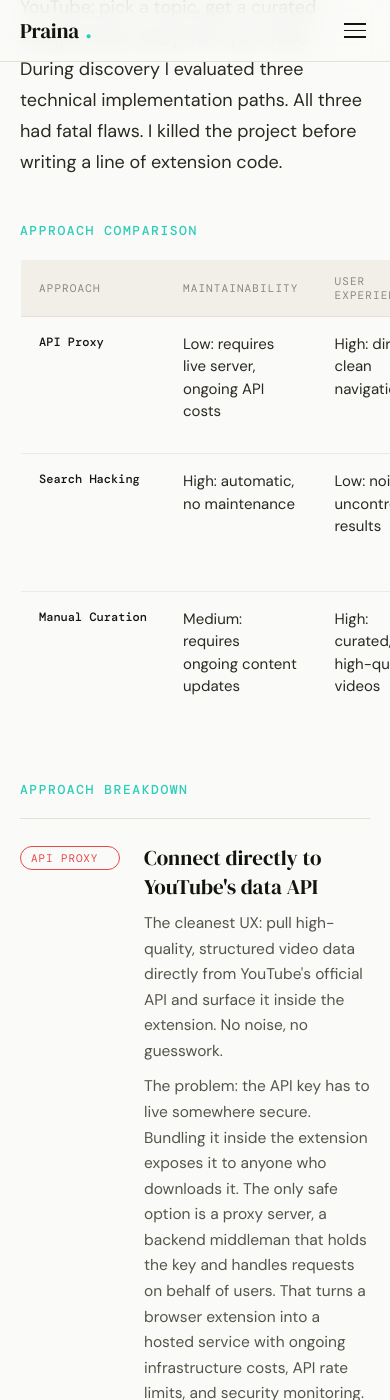
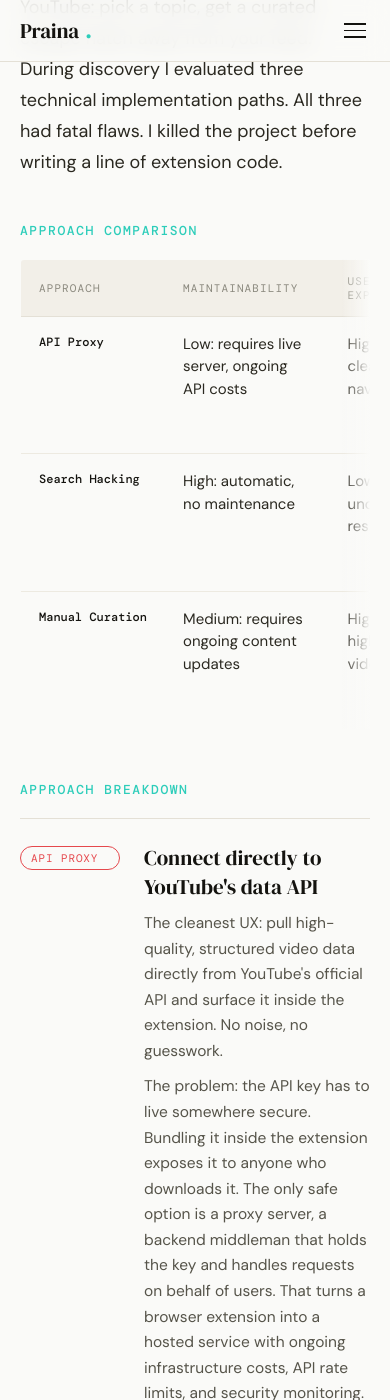
Before and after one commit to praina/praina.github.io, a Jekyll site: the page built from icebox/youtube-extension.html, in a window 390 px wide and 1400 px high, scrolled down 533 px. Built offline with Jekyll 4.4.1, drawn with Linux system fonts in a browser that asks for light colours; some web fonts are replaced.

Commit message:
Fix mobile usability issues: table overflow, testimonial truncation, section-header alignment
- Wrap comparison tables in a horizontally scrollable container with a fade hint on mobile, instead of silently clipping columns off-screen
- Fix testimonial quote truncation on mobile: real ellipsis line-clamp (5 lines) instead of an abrupt mid-word cut, footer stacks with a full-width View on LinkedIn button instead of squeezing attribution text
- Fix double horizontal padding on the What I do and Recommendations sections that misaligned their section-header numbers against every other section, and add a mobile font-size clamp to section headings so long titles no longer render edge-to-edge
- Add jekyll-dev launch config for local preview

```diff
--- a/css/style.css
+++ b/css/style.css
@@ -278,6 +278,7 @@
 
 /* ── HOME : PILLARS ─────────────────────────────────────────── */
 .pillars__section { max-width: var(--max-home); margin: 0 auto; padding: 88px var(--pad-x); }
+.pillars__section .container { padding: 0; }
 .pillars__grid { display: grid; grid-template-columns: repeat(3,1fr); gap: 24px; }
 .pillar { border-top: 3px solid var(--c-accent); padding-top: 24px; }
 .pillar__num { font-family: var(--f-mono); font-size: 12px; color: var(--c-ink-faint); margin-bottom: 14px; }
@@ -922,6 +923,8 @@
 }
 
 /* Decision matrix table */
+.table-scroll { position: relative; }
+.table-scroll__inner { overflow-x: auto; -webkit-overflow-scrolling: touch; }
 .matrix {
   width: 100%; border-collapse: collapse;
   border: 1px solid var(--c-border); border-radius: 4px; overflow: hidden;
@@ -990,8 +993,8 @@
 }
 
 /* ── RECOMMENDATIONS ────────────────────────────────────────── */
-.rec__section { padding: 80px var(--pad-x); }
-.rec__section .container { max-width: var(--max-home); margin: 0 auto; }
+.rec__section { padding: 80px 0; }
+.rec__section .container { max-width: var(--max-home); margin: 0 auto; padding: 0 var(--pad-x); }
 
 .rec__carousel { position: relative; }
 
@@ -1153,6 +1156,22 @@
   .nav__hamburger { display: flex; }
   .impact__grid { grid-template-columns: 1fr 1fr; }
   .case__impact { grid-template-columns: 1fr; }
+  .table-scroll .matrix { min-width: 560px; margin-bottom: 0; }
+  .table-scroll { margin-bottom: 52px; }
+  .table-scroll::after {
+    content: ''; position: absolute; top: 0; right: 0; bottom: 0; width: 28px;
+    background: linear-gradient(to right, transparent, var(--c-bg));
+    pointer-events: none;
+  }
+  .rec__quote-wrap { height: auto; }
+  .rec__quote {
+    height: auto;
+    display: -webkit-box; -webkit-box-orient: vertical; -webkit-line-clamp: 5;
+  }
+  .rec__overflow-dots { display: none; }
+  .rec__footer { flex-direction: column; align-items: stretch; }
+  .rec__li-btn { width: 100%; text-align: center; margin-top: 4px; }
+  .section-header__title { font-size: clamp(28px, 8vw, 44px); }
   .hero__name { font-size: clamp(44px, 12vw, 84px); }
   .prd-list__title, .icebox__title { font-size: clamp(40px, 10vw, 60px); }
   .contact__heading { font-size: clamp(36px, 8vw, 54px); }
--- a/icebox/youtube-extension.html
+++ b/icebox/youtube-extension.html
@@ -19,6 +19,8 @@
 
   <!-- Decision matrix -->
   <h2 class="icebox-detail__section-h">Approach comparison</h2>
+  <div class="table-scroll">
+    <div class="table-scroll__inner">
       <table class="matrix" data-reveal>
         <thead>
           <tr>
@@ -49,6 +51,8 @@
           </tr>
         </tbody>
       </table>
+    </div>
+  </div>
 
   <!-- Three approaches -->
   <h2 class="icebox-detail__section-h">Approach breakdown</h2>
```
Also changed, not shown: .claude/launch.json. Lines whose indentation alone changed are shown as unchanged.
